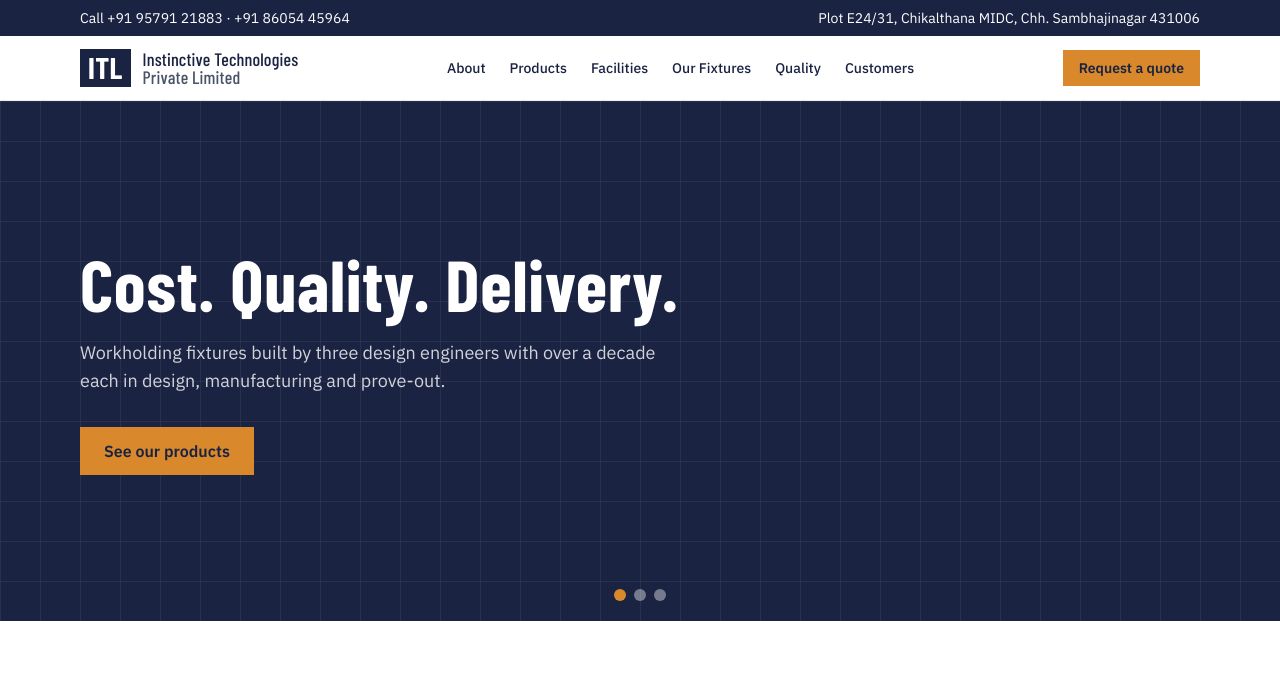
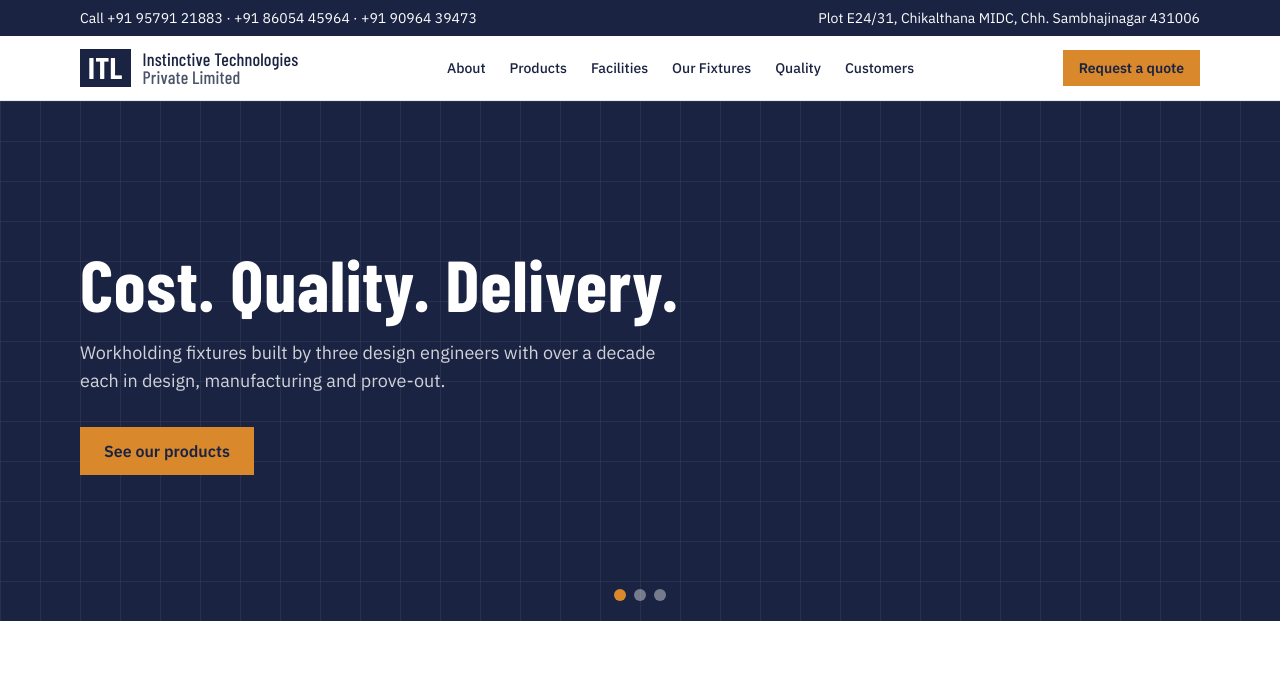
Before and after one commit to gajewarpvtltd/ITL, a plain HTML site: page index.html in a window 1280 px wide. Shown: the top 698 px of the page. Drawn offline with nearby package versions, Linux system fonts and the light colour scheme.

Commit message:
adds contact in header

```diff
--- a/index.html
+++ b/index.html
@@ -8,7 +8,7 @@
 <body class="bg-white text-ink antialiased">
 <!-- TOP BAR -->
 <div class="bg-ink text-white text-sm"><div class="max-w-6xl mx-auto px-4 py-2 flex flex-wrap gap-x-6 gap-y-1 justify-between">
-<span>Call +91 95791 21883 · +91 86054 45964</span><span class="hidden md:inline">Plot E24/31, Chikalthana MIDC, Chh. Sambhajinagar 431006</span></div></div>
+<span>Call +91 95791 21883 · +91 86054 45964 · +91 90964 39473</span><span class="hidden md:inline">Plot E24/31, Chikalthana MIDC, Chh. Sambhajinagar 431006</span></div></div>
 <!-- HEADER + NAV -->
 <header class="sticky top-0 z-40 bg-white/95 backdrop-blur border-b border-steel"><div class="max-w-6xl mx-auto px-4 h-16 flex items-center justify-between">
 <a href="index.html" class="flex items-center gap-3" aria-label="ITL home"><span class="font-head text-3xl font-bold bg-ink text-white px-2 leading-tight">ITL</span>
```
